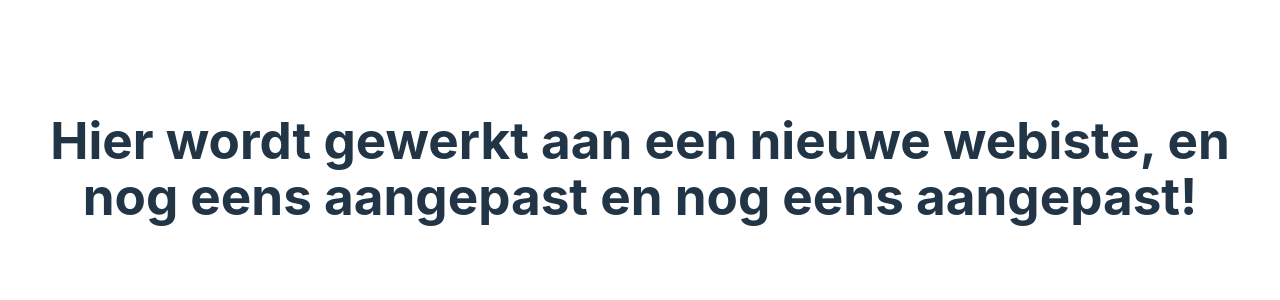
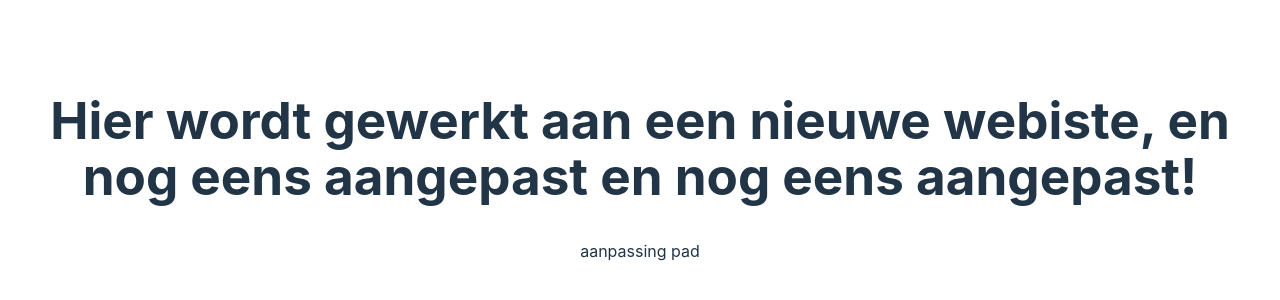
Before and after one commit to Jana-Elst/plantin, a website built with Vite: page index.html in a window 1280 px wide. Shown: the part 232-532 px from the top of the page. Built offline with nearby package versions, Linux system fonts and the light colour scheme.

Commit message:
change path, gaat mijn css toegevoegd worden?

```diff
--- a/index.html
+++ b/index.html
@@ -11,6 +11,7 @@
 <body>
   <div id="app">
     <h1>Hier wordt gewerkt aan een nieuwe webiste, en nog eens aangepast en nog eens aangepast!</h1>
+    <p>aanpassing pad</p>
   </div>
   <script type="module" src="./src/main.js"></script>
 </body>
```
